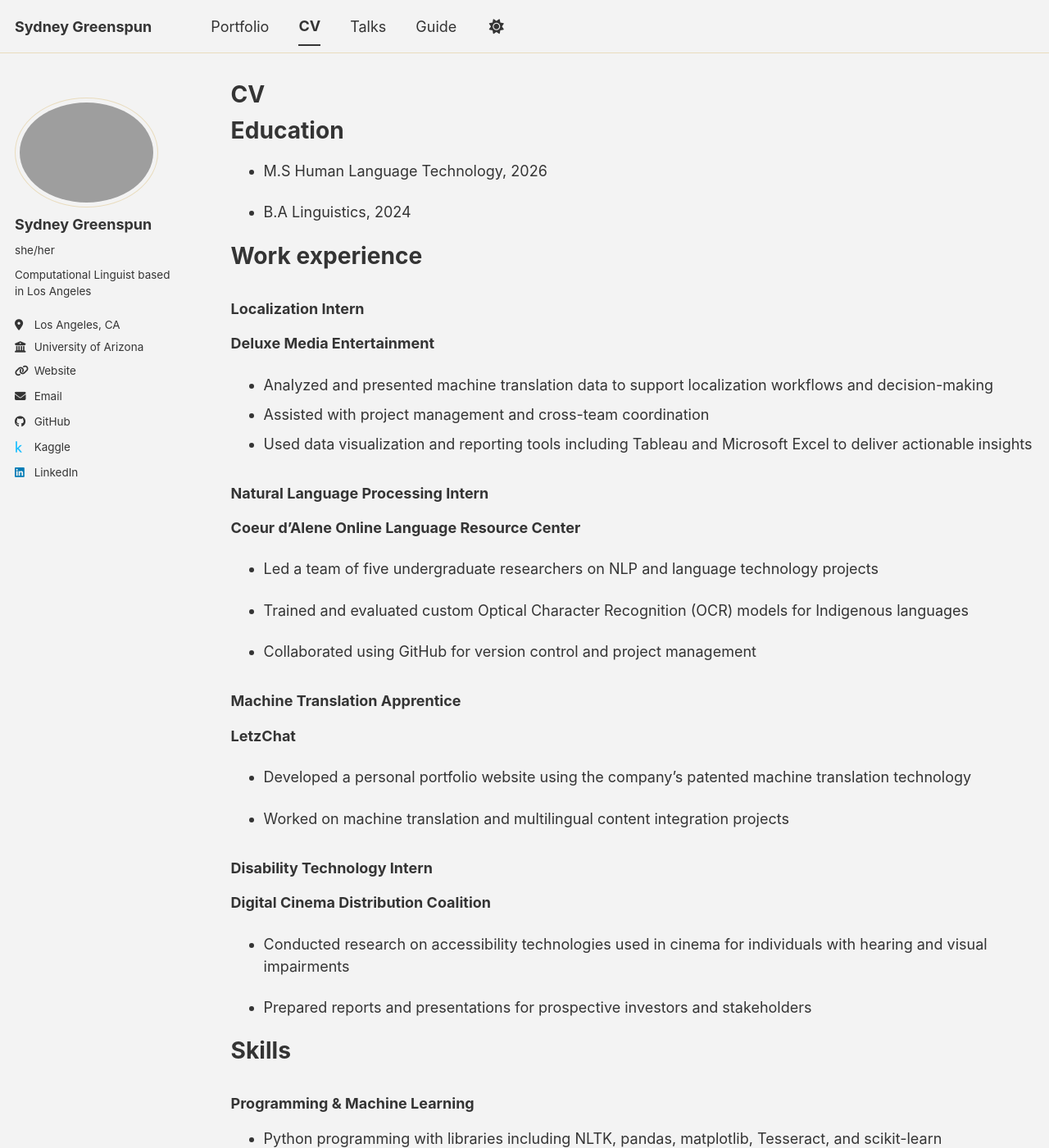
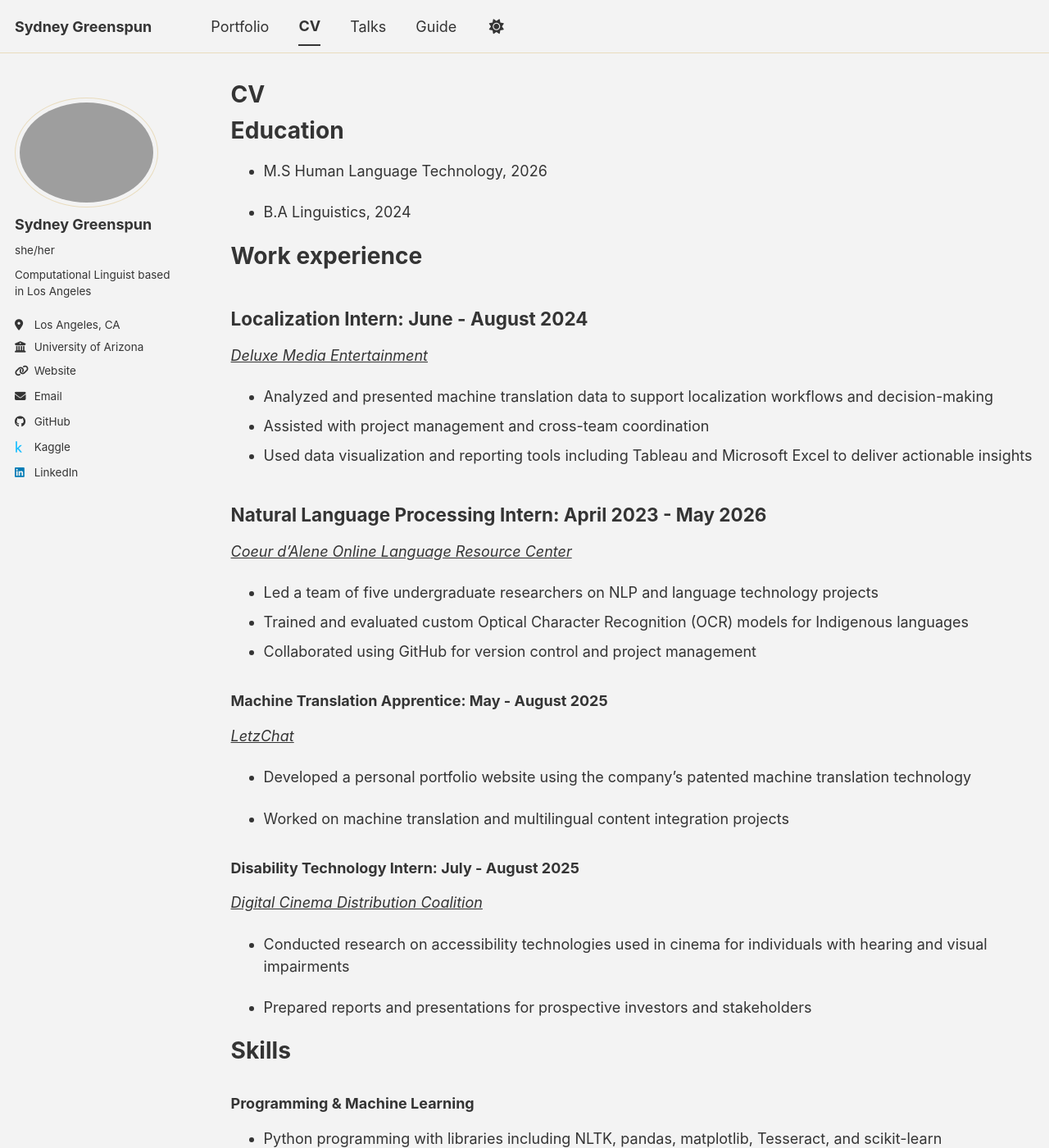
Before and after one commit to bess-days/bess-days.github.io, a Jekyll site: the page built from _pages/cv.md, in a window 1280 px wide and 1400 px high. Shown: the whole window at 82% size. Built offline with Jekyll 4.4.1, drawn with Linux system fonts in a browser that asks for light colours; a script bundle is joined from its source files by our own code; library files that are not in the unit come from our copies.

Commit message:
Updating CV

```diff
--- a/_pages/cv.md
+++ b/_pages/cv.md
@@ -19,38 +19,29 @@ Work experience
 ======
 
 
-### Localization Intern
+## Localization Intern:  June - August 2024
 
 
-__Deluxe Media Entertainment__
+[_Deluxe Media Entertainment_](https://www.bydeluxe.com/localization)
   * Analyzed and presented machine translation data to support localization workflows and decision-making
   * Assisted with project management and cross-team coordination
   * Used data visualization and reporting tools including Tableau and Microsoft Excel to deliver actionable insights
 
-### Natural Language Processing Intern
-
-
-__Coeur d'Alene Online Language Resource Center__
-
-
-
+## Natural Language Processing Intern: April 2023 - May 2026
+[_Coeur d'Alene Online Language Resource Center_](https://thecolrc.org/)
 * Led a team of five undergraduate researchers on NLP and language technology projects
-
 * Trained and evaluated custom Optical Character Recognition (OCR) models for Indigenous languages
-
 * Collaborated using GitHub for version control and project management
 
-### Machine Translation Apprentice
-
-
-  __LetzChat__
+### Machine Translation Apprentice: May - August 2025
+[_LetzChat_](letzchat.com)
 
   * Developed a personal portfolio website using the company’s patented machine translation technology
 
   * Worked on machine translation and multilingual content integration projects
 
-### Disability Technology Intern
-  __Digital Cinema Distribution Coalition__
+### Disability Technology Intern: July - August 2025
+[_Digital Cinema Distribution Coalition_](https://dcdcdistribution.com/)
   * Conducted research on accessibility technologies used in cinema for individuals with hearing and visual impairments
 
   * Prepared reports and presentations for prospective investors and stakeholders
```
